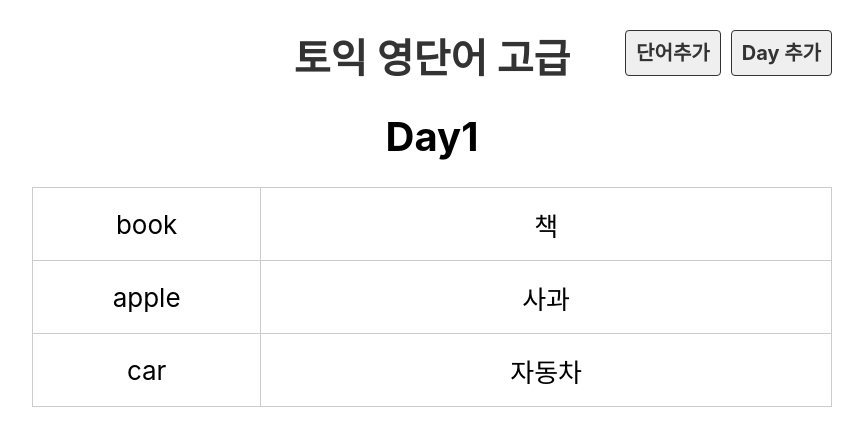
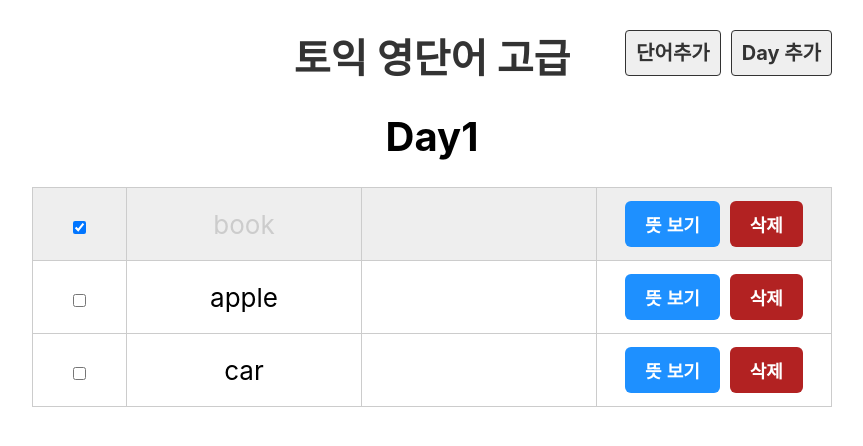
Before and after one commit to KwangminNam/react-english-dictionary-app, a React (Create React App) app: page /day/1 in a window 1280 px wide. Shown: the top 446 px of the page, without its empty margins (208-1071 px from the left). Built offline with nearby package versions, Linux system fonts and the light colour scheme.

Commit message:
useEffect

```diff
--- a/src/component/Day.js
+++ b/src/component/Day.js
@@ -1,24 +1,24 @@
 import dummy from '../db/data.json'
 import { useParams, useRouteMatch } from 'react-router-dom';
+import DayList from './DayList';
+import Word from './Word';
+
 
 export default function Day(){
   // dummy.words
   const day = useParams().day;
-  const wordList = dummy.words.filter( word =>(word.day=== Number(day)) )
+  const wordList = dummy.wordss.filter( word =>(word.day=== Number(day)) )
 
-
+  console.log(wordList);
   return <>
     <h1>Day{day}</h1>
     <table>
       <tbody>
-        {wordList.map(word=>
-            <tr key={word.id}>
-              <td>{word.eng}</td>
-              <td>{word.kor}</td>
-            </tr>
+        {wordList.map(맵인자 =>
+          <Word 맵인자={맵인자} key={맵인자.id}></Word>
           )}
-
       </tbody>
     </table>
   </>
+
 }
--- a/src/component/DayList.js
+++ b/src/component/DayList.js
@@ -1,18 +1,24 @@
+import { useEffect,useState } from "react";
 import { Link } from "react-router-dom";
-import dummy from "../db/data.json";
+
 
 function DayList(){
-  console.log(dummy);
+  const [days , setDays] = useState([]);
+
+  useEffect(()=>{
+    console.log('change');
+  })
+
   return(
     <ul className="list_day">
-      {dummy.날짜.map(day =>
-          <li key={day.id}>
-            <Link to={`/day/${day.day}`}>
-            데이 {day.day}
+      {days.map(맵인자 =>
+          <li key={맵인자.id}>
+            <Link to={`/day/${맵인자.day}`}>
+            데이 {맵인자.day}
             </Link>
             </li>
         )}
-  </ul>
+    </ul>
   )
 
 }
--- /dev/null
+++ b/src/component/Word.js
@@ -0,0 +1,29 @@
+import { useState } from "react"
+
+
+export default function Word({맵인자}){
+  const [isShow,setIsShow] = useState(false);
+  const [isDone,setIsDone] = useState(맵인자.isDone);
+
+
+  function toggleShow(){
+      setIsShow(!isShow);
+  }
+
+  function toggleDone(){
+    setIsDone(!isDone);
+  }
+
+
+  return(
+       <tr className={isDone ? 'off' : ''}>
+          <td><input type="checkbox" checked={isDone} onChange={toggleDone}/></td>
+          <td>{맵인자.eng}</td>
+          <td>{isShow && 맵인자.kor}</td>
+          <td>
+            <button onClick={toggleShow}>뜻 {isShow ? '숨기기' :'보기'}</button>
+            <button className='btn_del'>삭제</button>
+          </td>
+      </tr>
+  )
+}
--- a/src/db/data.json
+++ b/src/db/data.json
@@ -1,16 +1,16 @@
 {
-  "날짜": [
+  "dayss": [
     {"id":1 , "day": 1},
     {"id":2 , "day": 2},
     {"id":3 , "day": 3}
   ],
-  "words": [
+  "wordss": [
     {
       "id": 1,
       "day":1,
       "eng":"book",
       "kor":"책",
-      "isDone":false
+      "isDone":true
     },
     {
       "id": 2,
```
